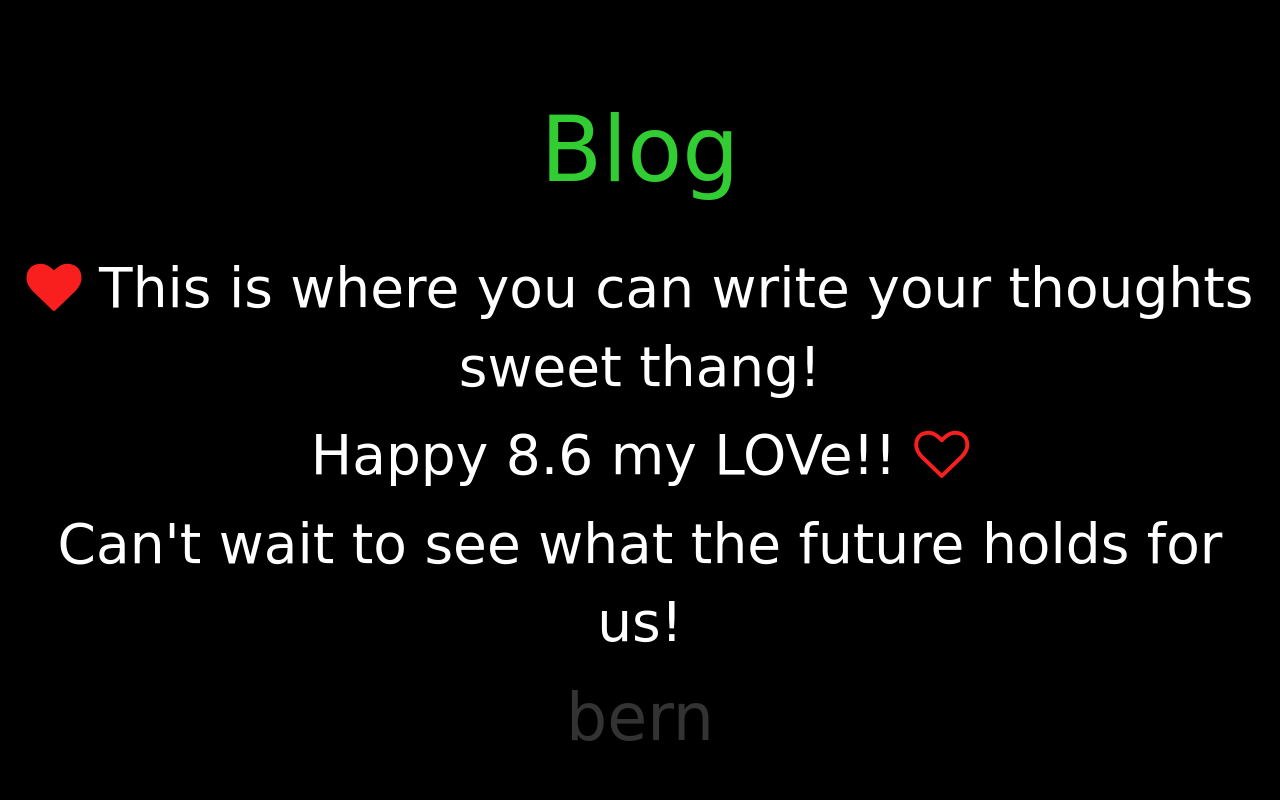
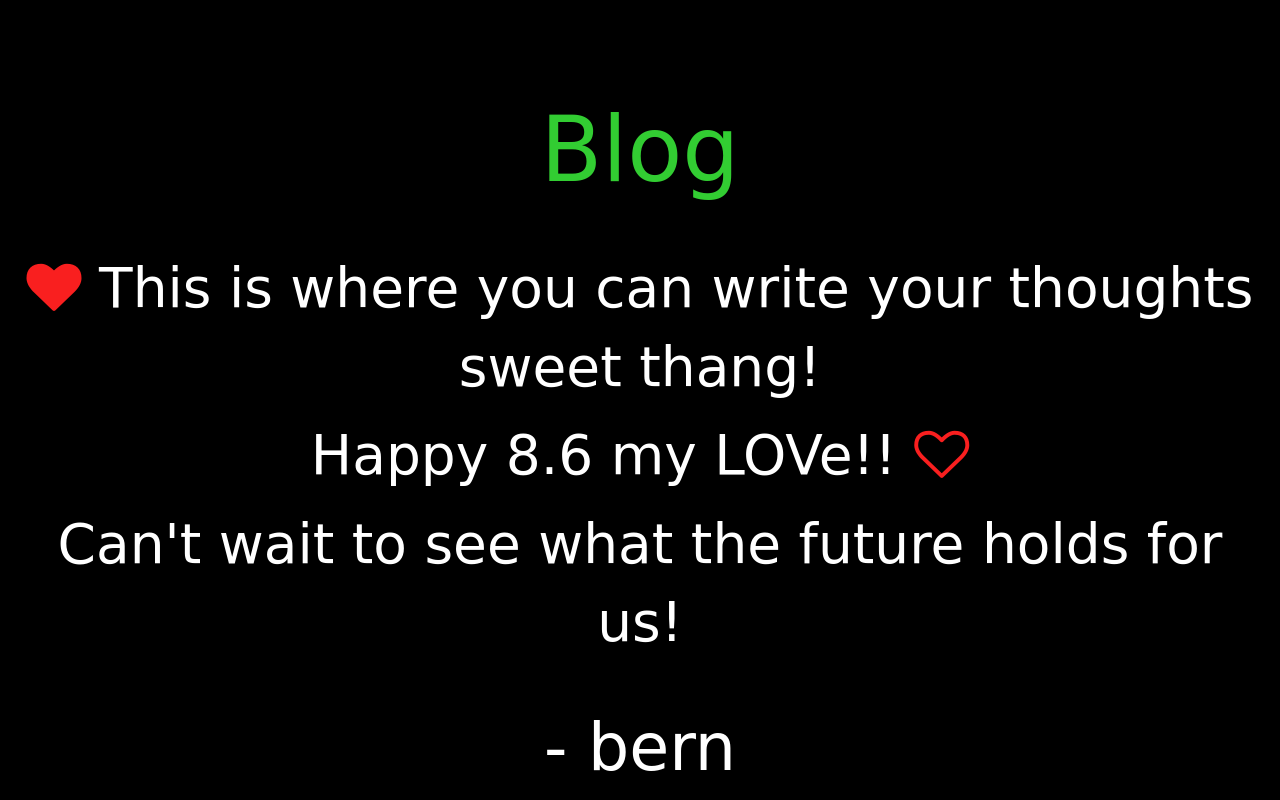
Before and after one commit to bernblend/bernblend.github.io, a plain HTML site: page blog.html in a window 1280 px wide. Shown: the top 800 px of the page. Drawn offline with nearby package versions, Linux system fonts and the light colour scheme; a web font is replaced by a local one.

Commit message:
Corrected colors & links on blog.html

```diff
--- a/blog.html
+++ b/blog.html
@@ -64,9 +64,11 @@
 
 <p>Can't wait to see what the future holds for us!</p>
 
-<h3> bern </h3>
+<br>
 
+<h3 class="limegreen-text"><a href="http://bernblend.com"> - bern </a></h3>
 
+<!--********* Above, limegreen-text is not being assigned properly *************  -->
 
 <br><br>
 <br><br>
```
